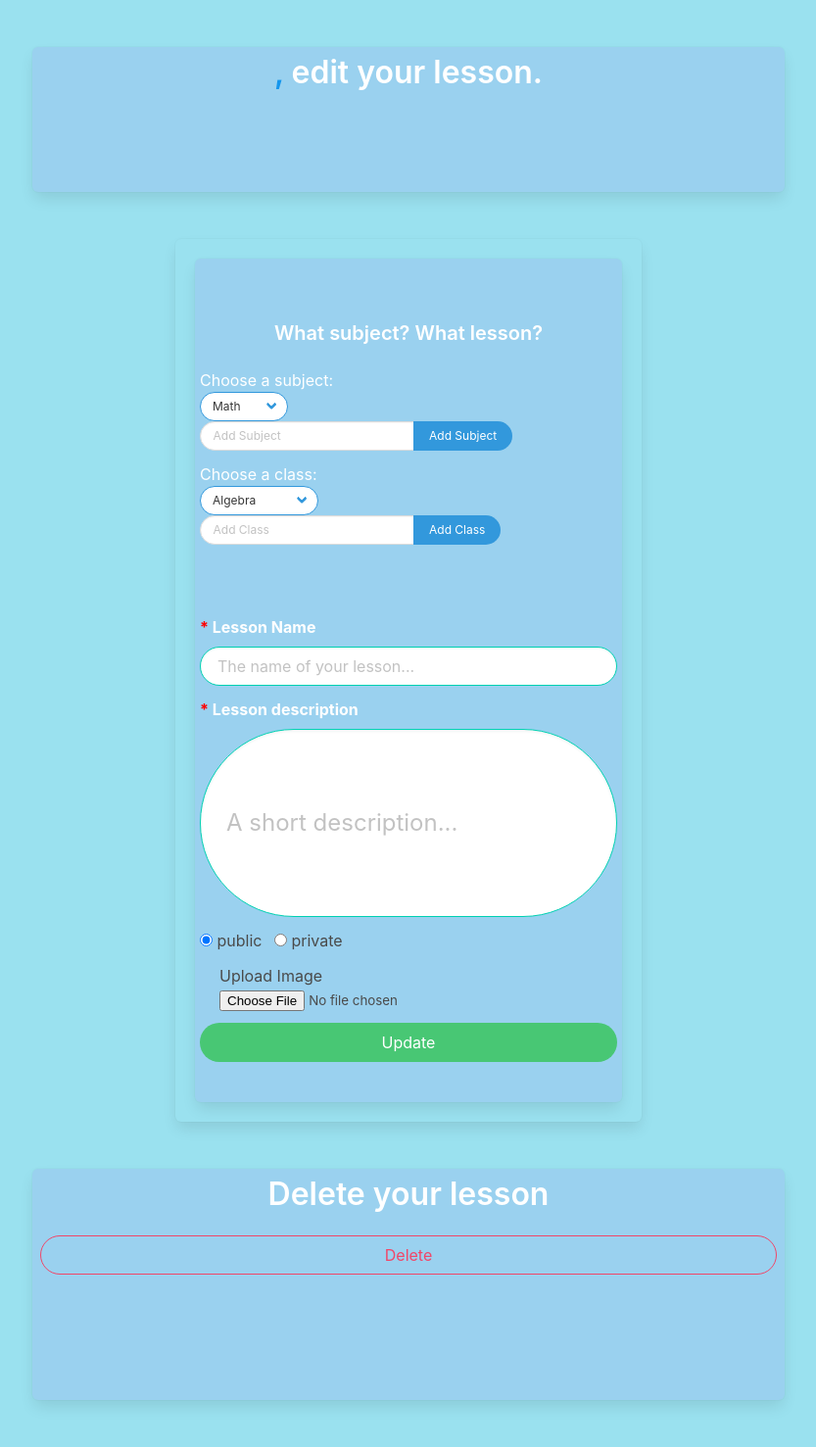
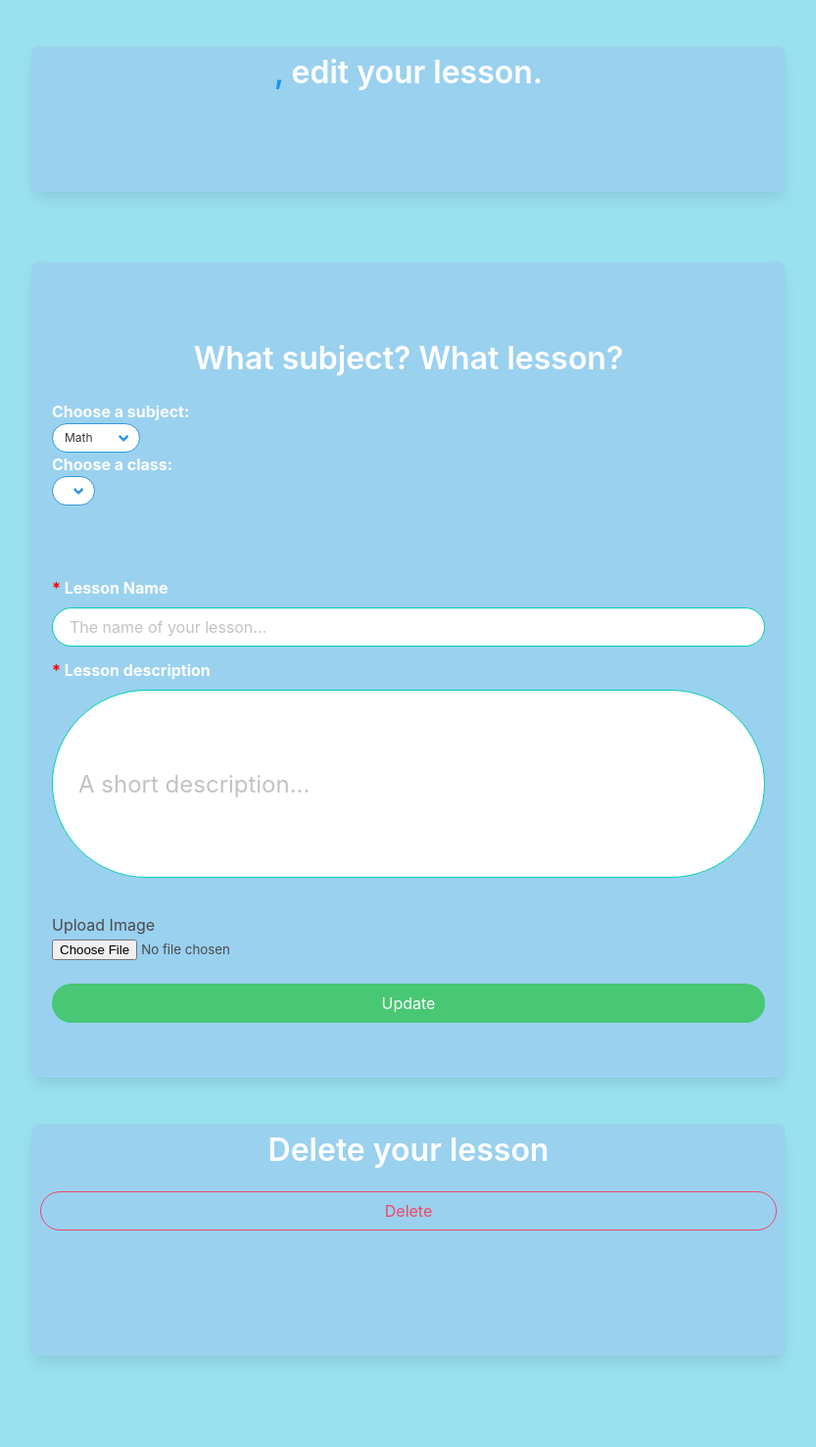
Before and after one commit to chuckthemole/TeachAssist, a Django app: template teach/templates/teach/lesson/edit_lesson.html in a window 1280 px wide. Shown: the part 52-1529 px from the top of the page at 98% size, without its empty margins (223-1056 px from the left). After the commit the page ends 1442 px from the top, so only its background shows below. Run offline with Django 3.2, Linux system fonts and the light colour scheme; the template is opened without the code that fills it: values that come from a table or form of the project are taken from there, others are empty; some libraries are stand-ins or nearby versions.

Commit message:
Edit view for update lesson

```diff
--- a/teach/static/teach/js/select_dynamic_options.js
+++ b/teach/static/teach/js/select_dynamic_options.js
@@ -13,7 +13,7 @@
     },
     english: {
       text: ['American Literature', 'World Literature', 'Creative Writing', 'Journalism'],
-      value: ['biology', 'chemistry', 'physics', 'astronomy']
+      value: ['American Literature', 'World Literature', 'Creative Writing', 'Journalism']
     },
     history: {
       text: ['Government', 'Geography', 'Ethnic Studies', 'Economics'],
--- a/teach/static/teach/js/select_list_data.js
+++ b/teach/static/teach/js/select_list_data.js
@@ -15,7 +15,7 @@
     },
     english: {
       text: ['American Literature', 'World Literature', 'Creative Writing', 'Journalism'],
-      value: ['biology', 'chemistry', 'physics', 'astronomy']
+      value: ['American Literature', 'World Literature', 'Creative Writing', 'Journalism']
     },
     history: {
       text: ['Government', 'Geography', 'Ethnic Studies', 'Economics'],
--- a/teach/templates/teach/index.html
+++ b/teach/templates/teach/index.html
@@ -48,6 +48,7 @@
     </script>
     <div class="columns is-multiline is-mobile">
       {% for l in all_lessons %}
+      {% if l.is_public %}
       <div class="column is-one-fifth">
         <div class="box alt-front-background">
           <a href="{% url 'lesson:show_lesson' l.id %}">
@@ -60,6 +61,7 @@
           </a>
         </div>
       </div>
+      {% endif %}
       {% endfor %}
     </div>
   </div>
--- a/teach/templates/teach/lesson/edit_lesson.html
+++ b/teach/templates/teach/lesson/edit_lesson.html
@@ -31,20 +31,17 @@
 
 <br><br><br>
 
-<div class="columns is-centered is-fullwidth">
-  <div class="columns box main-background is-fullwidth">
-
-    <form id="create_lesson" action="{% url 'lesson:create_lesson' %}" method="post" enctype="multipart/form-data">
-      {% csrf_token %}
-
-      <div class="column box front-background">
-        <h1 class="title is-3 has-text-centered">
+  <form id="update_lesson" action="{% url 'lesson:update_lesson' lesson.id %}" method="post" enctype="multipart/form-data">
+    {% csrf_token %}
+    <center>
+      <div class="box front-background tile is-vertical is-8 is-centered">
+        <h1 class="title has-text-centered">
           <span style="color:#1496ed">
             {{ user.username }}
             <br>
           </span>
         </h1>
-        <h4 class="title is-5 has-text-centered">
+        <h4 class="title has-text-centered">
           <span style="color:white;">
             What subject? What lesson?
           </span>
@@ -54,20 +51,21 @@
         {% endif %}
 
         <fieldset>
+          <div align="left">
           <legend>
-            <span style="color:white;">
-              <label>Choose a subject:</label>
+            <span>
+              <label class="label" style="color:white;">Choose a subject:</label>
             </span>
           </legend>
           <div class="select is-rounded is-small is-focused is-info">
-            <select name="subject" id="subject" value = "{{lesson.subject}}">
+            <select name="subject" id="subject" value="{{lesson.subject}}">
               <option value="math">Math</option>
               <option value="science">Science</option>
               <option value="english">English</option>
               <option value="history">History</option>
             </select>
           </div>
-
+          <!--
           <div class="field has-addons is-small">
             <div class="control">
               <input class="input is-rounded is-small" type="text" placeholder="Add Subject">
@@ -78,10 +76,10 @@
               </button>
             </div>
           </div>
-
+          -->
           <legend>
-            <span style="color:white;">
-              <label>Choose a class:</label>
+            <span>
+              <label class="label" style="color:white;">Choose a class:</label>
             </span>
           </legend>
           <div class="select is-rounded is-small is-hovered is-info">
@@ -89,7 +87,9 @@
               <!-- populated using JavaScript -->
             </select>
           </div>
+        </div>
 
+          <!--
           <div class="field has-addons is-small">
             <div class="control">
               <input class="input is-rounded is-small" id="add_class" type="text" placeholder="Add Class">
@@ -100,7 +100,7 @@
               </button>
             </div>
           </div>
-
+        -->
         </fieldset>
         <br>
 
@@ -114,7 +114,7 @@
                 Lesson Name
               </span>
             </label>
-            <input class="input is-primary is-rounded" value = "{{lesson.lesson_name}}" placeholder="The name of your lesson..." type="text" name="name">
+            <input class="input is-primary is-rounded" value="{{lesson.lesson_name}}" placeholder="The name of your lesson..." type="text" name="name">
           </div>
         </div>
 
@@ -125,24 +125,13 @@
                 Lesson description
               </span>
             </label>
-            <input class="input is-primary is-large is-rounded textarea" value = "{{lesson.description}}" placeholder="A short description..." name="description">
+            <input class="input is-primary is-large is-rounded textarea" value="{{lesson.description}}" placeholder="A short description..." name="description">
           </div>
-        </div>
-
-        <div class="control">
-          <label class="radio">
-            <input type="radio" id="public" name="is_public" value="public" checked>
-            public
-          </label>
-          <label class="radio">
-            <input type="radio" id="private" name="is_public" value="private">
-            private
-          </label>
         </div>
 
         <br>
 
-        <div class="columns is-centered">
+        <div align="left">
           <div class="inline-child-block">
             <p><input type="file" accept="image/*" name="image" id="file" onchange="loadFile(event)" style="display: none;"></p>
             <p>
@@ -175,10 +164,8 @@
         {% load static %}
         <script type='text/javascript' src="{% static 'teach/js/select_dynamic_options.js' %}"></script>
       </div>
-
-    </form>
-  </div>
-</div>
+    </center>
+  </form>
 
 <br><br>
 
```
Also changed, not shown: teach/views/lesson.py (+11 -13 lines).
